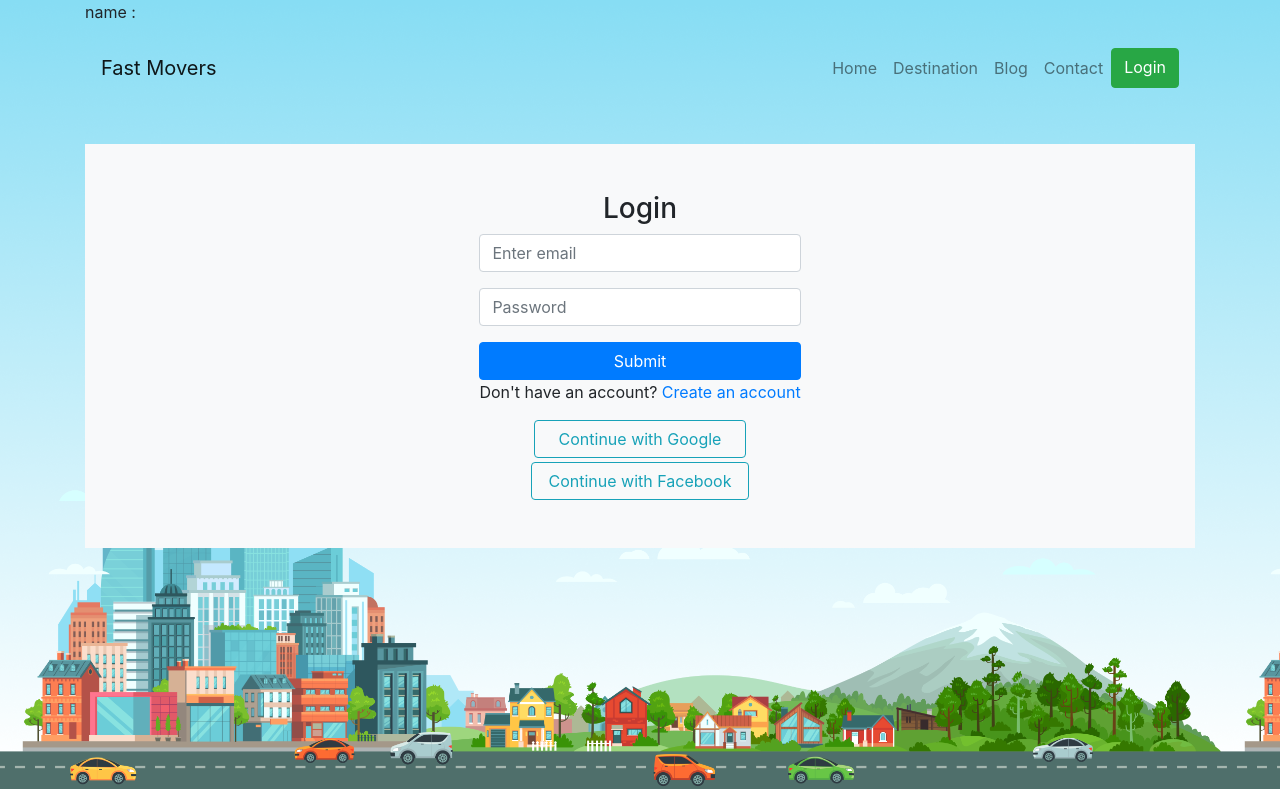
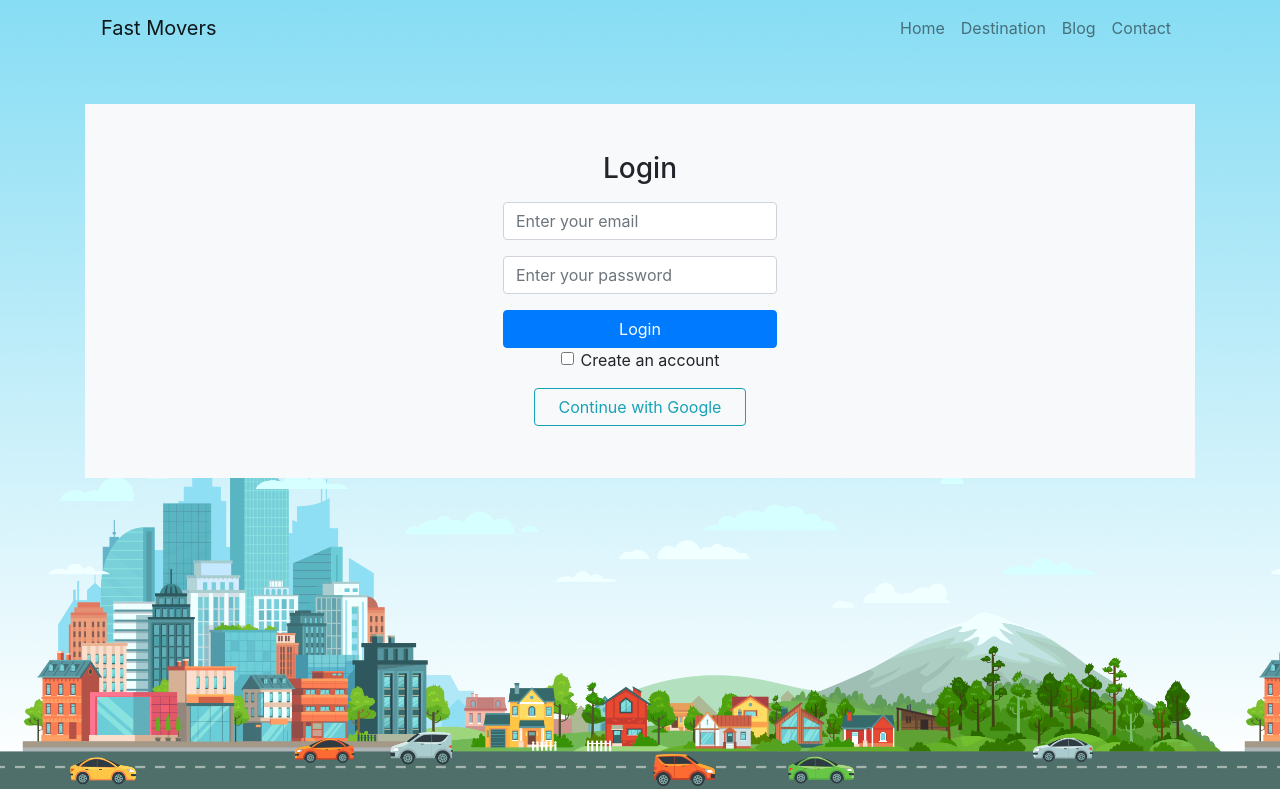
Before and after one commit to mdmahbubulalam/fast-movers, a React (Create React App) app: page /login in a window 1280 px wide. Built offline with nearby package versions, Linux system fonts and the light colour scheme.

Commit message:
second commit

```diff
--- a/src/App.js
+++ b/src/App.js
@@ -17,6 +17,7 @@ import Destination from './components/Destination/Destination';
 import PrivateRoute from './components/ProvateRoute/PrivateRoute';
 
 export const UserContext = createContext();
+export const UserInfoContext = createContext();
 
 
 function App() {
@@ -25,15 +26,14 @@ function App() {
   return (
     <div className="background-image">
       <div className="container">
-        <p>name : {loggedInUser.name}</p>
         <Navbar>
           <Navbar.Brand className="mr-auto" href="/home">Fast Movers</Navbar.Brand>
             <Nav>
               <Nav.Link href="/home">Home</Nav.Link>
               <Nav.Link href="/destination">Destination</Nav.Link>
-              <Nav.Link href="#pricing">Blog</Nav.Link>
-              <Nav.Link href="/login">Contact</Nav.Link>
-              <a role="button" className="btn btn-success" href="/login">Login</a>
+              <Nav.Link href="#">Blog</Nav.Link>
+              <Nav.Link href="#">Contact</Nav.Link>
+              {loggedInUser ? <p className="mt-2">{loggedInUser.name}</p> : <a role="button" className="btn btn-success" href="/login">Login</a>}
             </Nav>
         </Navbar>
 
--- /dev/null
+++ b/src/components/Destination/Destination.css
@@ -0,0 +1,3 @@
+.transport-image{
+    width: 50px;
+}
--- a/src/components/Destination/Destination.js
+++ b/src/components/Destination/Destination.js
@@ -1,10 +1,12 @@
 import React, { useEffect, useState } from 'react';
 import { useParams } from 'react-router-dom';
 import transportData from '../../data/data.json';
+import './Destination.css';
 
 
 const Destination = () => {
-    var {id} = useParams();
+    const {id} = useParams();
+    const [searchResult,setSearchResult] = useState(false);
     const [transports,setTransports] = useState([]);
     useEffect(()=>{
         setTransports(transportData);
@@ -12,8 +14,34 @@ const Destination = () => {
     const transport = transports.find(transport => transport.id === parseInt(id));
 
     return (
-        <div>
-         <p>{transport?.name}</p>
+        <div className="container">
+            <div className="row">
+                <div className="col-md-3 bg-light rounded p-2">
+                    {
+                        !searchResult ?
+                        <div className=" destination-info">
+                            <h5>Pick From</h5>
+                            <p className="bg-secondary rounded p-1 text-white">Mirpur 1</p>
+                            <h5>Pick To</h5>
+                            <p className="bg-secondary rounded p-1 text-white">Dhanmondi</p>
+                            <button className="btn btn-info btn-block" onClick={() => setSearchResult(true)}>Search</button>
+                        </div>
+                            :
+                        <div className="transport-info">
+                            <h5 className="bg-success p-2 mt-2 rounded">Mirpur 1 <br/> to <br/> Dhanmondi</h5>
+                            <span><img src={transport?.image} className="imag-fluid transport-image m-3 pr-2" alt=""/></span>
+                            <span className="pr-4">{transport?.name}</span>
+                            <span>{transport?.price}</span>
+                        </div>
+                    }
+
+
+                </div>
+                <div className="col-md-9">
+
+                </div>
+            </div>
+
         </div>
     );
 };
--- a/src/components/Login/Login.css
+++ b/src/components/Login/Login.css
@@ -0,0 +1,7 @@
+.error-text{
+    color:red;
+}
+
+.success-text{
+    color:green;
+}
--- a/src/components/Login/Login.js
+++ b/src/components/Login/Login.js
@@ -1,10 +1,10 @@
 
-import React, { useContext } from 'react';
+import React, { useContext, useState } from 'react';
 import { Form,Button } from 'react-bootstrap';
 import firebase from "firebase/app";
 import "firebase/auth";
 import firebaseConfig from './firebase.config';
-import { UserContext } from '../../App';
+import { UserContext, UserInfoContext } from '../../App';
 import './Login.css';
 import { useHistory, useLocation } from 'react-router';
 
@@ -44,28 +44,96 @@ const Login = () => {
     if (!firebase.apps.length) {
         firebase.initializeApp({});
      }else {
-        firebase.app(); // if already initialized, use that one
+        firebase.app();
+     }
+     const [newUser, setNewUser] = useState(false);
+
+
+     const handleBlur = (e) => {
+        let isFieldValid;
+        if (e.target.name === 'name'){
+            isFieldValid =  /^[a-zA-Z ]{2,30}$/.test(e.target.value);
+        }
+        if (e.target.name === 'email'){
+            isFieldValid = /\S+@\S+\.\S+/.test(e.target.value);
+        }
+        if (e.target.name === 'password'){
+            const isPasswordValid = e.target.value.length>6;
+            const isPasswordHasNumber = /\d{1}/.test(e.target.value);
+            isFieldValid = isPasswordValid && isPasswordHasNumber;
+        }
+        if (isFieldValid) {
+            const newUserInfo = {...loggedInUser};
+            newUserInfo[e.target.name] = e.target.value;
+            setLoggedInUser(newUserInfo);
+        }
+    }
+
+     const handleSubmit = (e) => {
+        if(newUser && loggedInUser.email && loggedInUser.password){
+            firebase.auth().createUserWithEmailAndPassword(loggedInUser.email, loggedInUser.password)
+            .then((userCredential) => {
+                const newUserInfo = {...loggedInUser};
+                newUserInfo.success = true;
+                newUserInfo.error = '';
+                setLoggedInUser(newUserInfo);
+            })
+            .catch((error) => {
+                const errorMessage = error.message;
+                const newUserInfo = {...loggedInUser};
+                newUserInfo.error = errorMessage;
+                newUserInfo.success = false;
+                setLoggedInUser(newUserInfo);
+             });
+        }
+        if(!newUser && loggedInUser.email && loggedInUser.password){
+            firebase.auth().signInWithEmailAndPassword(loggedInUser.email, loggedInUser.password)
+            .then((userCredential) => {
+                const newUserInfo = {...loggedInUser};
+                newUserInfo.success = true;
+                newUserInfo.error = '';
+                setLoggedInUser(newUserInfo);
+                history.replace(from);
+            })
+            .catch((error) => {
+                const errorMessage = error.message;
+                const newUserInfo = {...loggedInUser};
+                newUserInfo.error = errorMessage;
+                newUserInfo.success = false;
+                setLoggedInUser(newUserInfo);
+            });
+        }
+        e.preventDefault();
      }
 
     return (
         <div className="container text-center d-flex justify-content-center mt-5 bg-light">
             <div className="mt-5 mb-5 rounded">
-                <h3>Login</h3>
-                <Form className="mb-3">
+                <h3>{newUser ? 'Sign Up' : 'Login'}</h3>
+                <Form className="mb-3" onSubmit={handleSubmit}>
+                    <p className="error-text">{loggedInUser.error}</p>
+                    {loggedInUser.success && <p className="success-text">User {newUser ? 'created' : 'Logged In'} successfully</p>}
+                    <Form.Group controlId="formBasicName">
+                        {newUser && <Form.Control type="text" name="name" onBlur={handleBlur} placeholder="Enter your name" />}
+                    </Form.Group>
                     <Form.Group controlId="formBasicEmail">
-                        <Form.Control type="email" placeholder="Enter email" />
+                        <Form.Control type="email" name="email" onBlur={handleBlur} placeholder="Enter your email" required />
                     </Form.Group>
                     <Form.Group controlId="formBasicPassword">
-                        <Form.Control type="password" placeholder="Password" />
+                        <Form.Control type="password" name="password" onBlur={handleBlur} placeholder="Enter your password" required />
                     </Form.Group>
+                    {/* <Form.Group controlId="formBasicConfirmPassword">
+                        <Form.Control type="password" name="confirmPassword" onBlur={handleBlur} placeholder="Enter your confirm password" />
+                    </Form.Group> */}
+
                     <Button variant="primary" block type="submit">
-                        Submit
+                        {newUser ? 'Sign Up' : 'Login'}
                     </Button>
-                    <p>Don't have an account? <a href="">Create an account</a></p>
+                    <Form.Group controlId="formBasicCheckbox">
+                        <Form.Check type="checkbox" label="Create an account" onChange={() => setNewUser(!newUser)}/>
+                    </Form.Group>
                 </Form>
                 <Button variant="outline-info" className="mb-1 pl-4 pr-4" onClick={handleGoogleSignIn}>Continue with Google</Button>
-                <br/>
-                <Button variant="outline-info" className="pl-3 pr-3">Continue with Facebook</Button>
             </div>
         </div>
     );
--- a/src/components/ProvateRoute/PrivateRoute.js
+++ b/src/components/ProvateRoute/PrivateRoute.js
@@ -1,6 +1,7 @@
+import userEvent from '@testing-library/user-event';
 import React, { useContext } from 'react';
 import { Redirect, Route } from 'react-router';
-import { UserContext } from '../../App';
+import { UserContext, UserInfoContext } from '../../App';
 
 const PrivateRoute = ({ children, ...rest }) => {
     const [loggedInUser,setLoggedInUser] = useContext(UserContext);
--- a/src/data/data.json
+++ b/src/data/data.json
@@ -2,18 +2,22 @@
     {
         "id": 1,
         "name": "BIKE",
-        "image": "https://i.ibb.co/XZKw1tb/bike.png"
+        "image": "https://i.ibb.co/XZKw1tb/bike.png",
+        "price": "$65"
       }, {
         "id": 2,
         "name": "CAR",
-        "image": "https://i.ibb.co/PzvkHcc/car.png"
+        "image": "https://i.ibb.co/PzvkHcc/car.png",
+        "price": "$60"
       }, {
         "id": 3,
         "name": "BUS",
-        "image": "https://i.ibb.co/ncM5QDn/bus.png"
+        "image": "https://i.ibb.co/ncM5QDn/bus.png",
+        "price": "$25"
       }, {
         "id": 4,
         "name": "TRAIN",
-        "image": "https://i.ibb.co/f9xyqnQ/train.png"
+        "image": "https://i.ibb.co/f9xyqnQ/train.png",
+        "price": "$30"
       }
 ]
```
